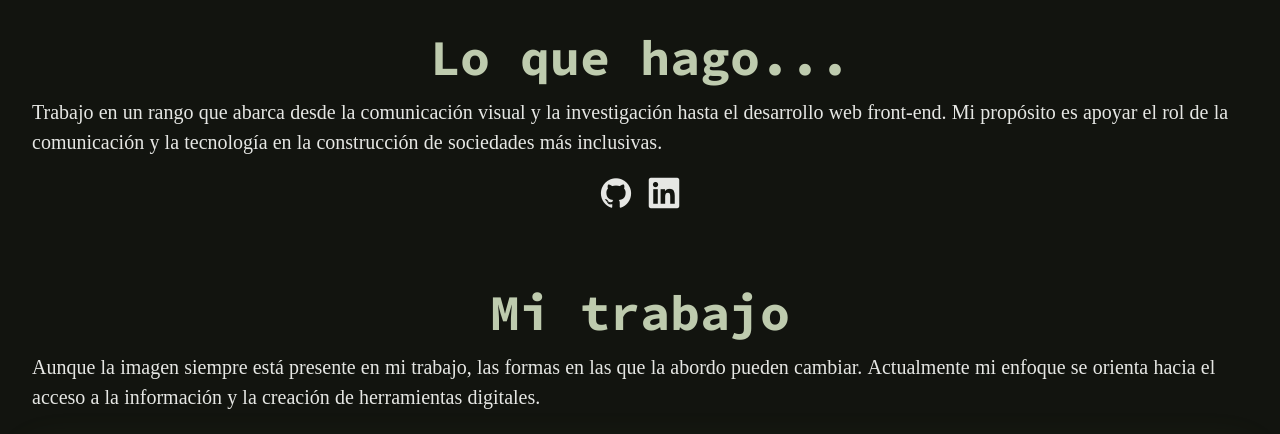
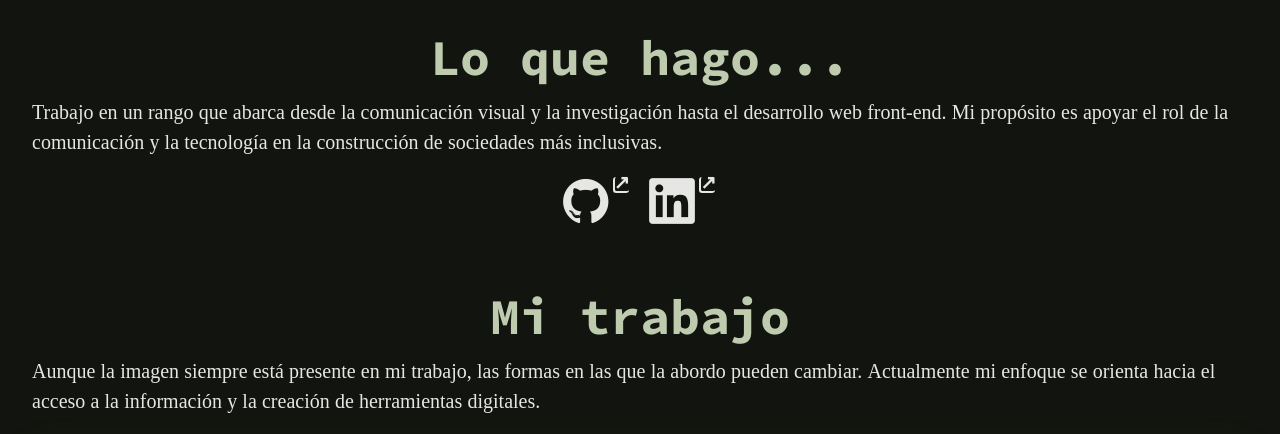
Before and after one commit to dothedada/Layout-TOP, a website: page src/index.html in a window 1280 px wide. Shown: the part 366-800 px from the top of the page. Drawn offline with nearby package versions, Linux system fonts and the light colour scheme.

Commit message:
Incorpora todos los estilos e íconos para los enlaces

```diff
--- a/src/styles.css
+++ b/src/styles.css
@@ -7,6 +7,7 @@
 	--secondary: hsl(85, 31%, 33%);
 	--shadow: hsla(85 40% 57% / 0.1);
 	--accent: hsl(85, 40%, 57%);
+
 }
 
 *,
@@ -67,6 +68,44 @@ small {
 	margin: 0 0 1rem;
 }
 
+a {
+	display: flex;
+	align-items: center;
+	color: inherit;
+}
+
+a:hover {
+	color: var(--secondary);
+}
+
+a[target="_blank"] {
+	align-items: flex-start;
+}
+
+a[target="_blank"]::after {
+	margin: 0 0.2rem;
+	width: 1rem;
+	height: 1rem;
+	border: solid 2px;
+	border-top: none;
+	border-right: none;
+	border-radius: 0.2rem;
+
+	content: '↗';
+	font-size: 1.2rem;
+	font-weight: 700;
+
+	display: inline-flex;
+	align-items: center;
+	justify-content: center;
+}
+
+.anchor__icon svg {
+	margin: 0 0.2rem 0 0;
+	width: 1.5rem;
+}
+
+
 .profile {
 	position: relative;
 	padding: 2rem;
@@ -116,19 +155,15 @@ h2,
 
 .about__social,
 .contact__social {
-	font-size: 2rem;
+	font-size: 3rem;
 	display: flex;
 	gap: 1rem;
 	justify-content: center;
-}
-.contact__social {
-	justify-content: flex-start;
 }
 
 .about__social a {
 	color: var(--text);
 	text-decoration: none;
-
 }
 
 .contact__social a {
@@ -138,7 +173,7 @@ h2,
 
 .about__social a:hover,
 .contact__social a:hover {
-	color: var(--accent);
+	color: var(--secondary);
 }
 
 main {
@@ -168,6 +203,12 @@ main {
 
 .project__card {
 	padding: 1rem;
+}
+
+.project__links {
+	text-decoration: none;
+	font-size: 2rem;
+	color: var(--primary);
 }
 
 .card__name {
```
